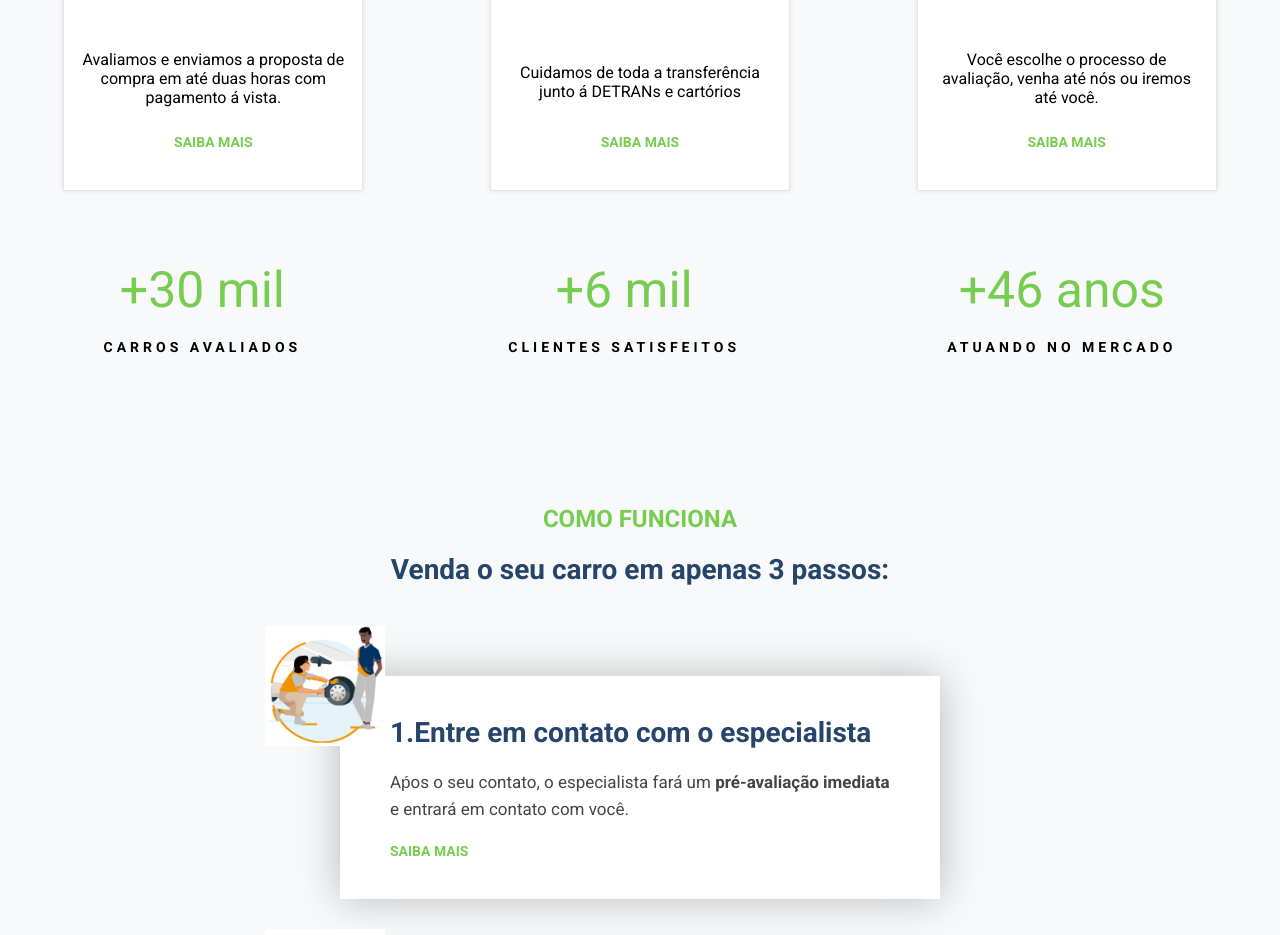
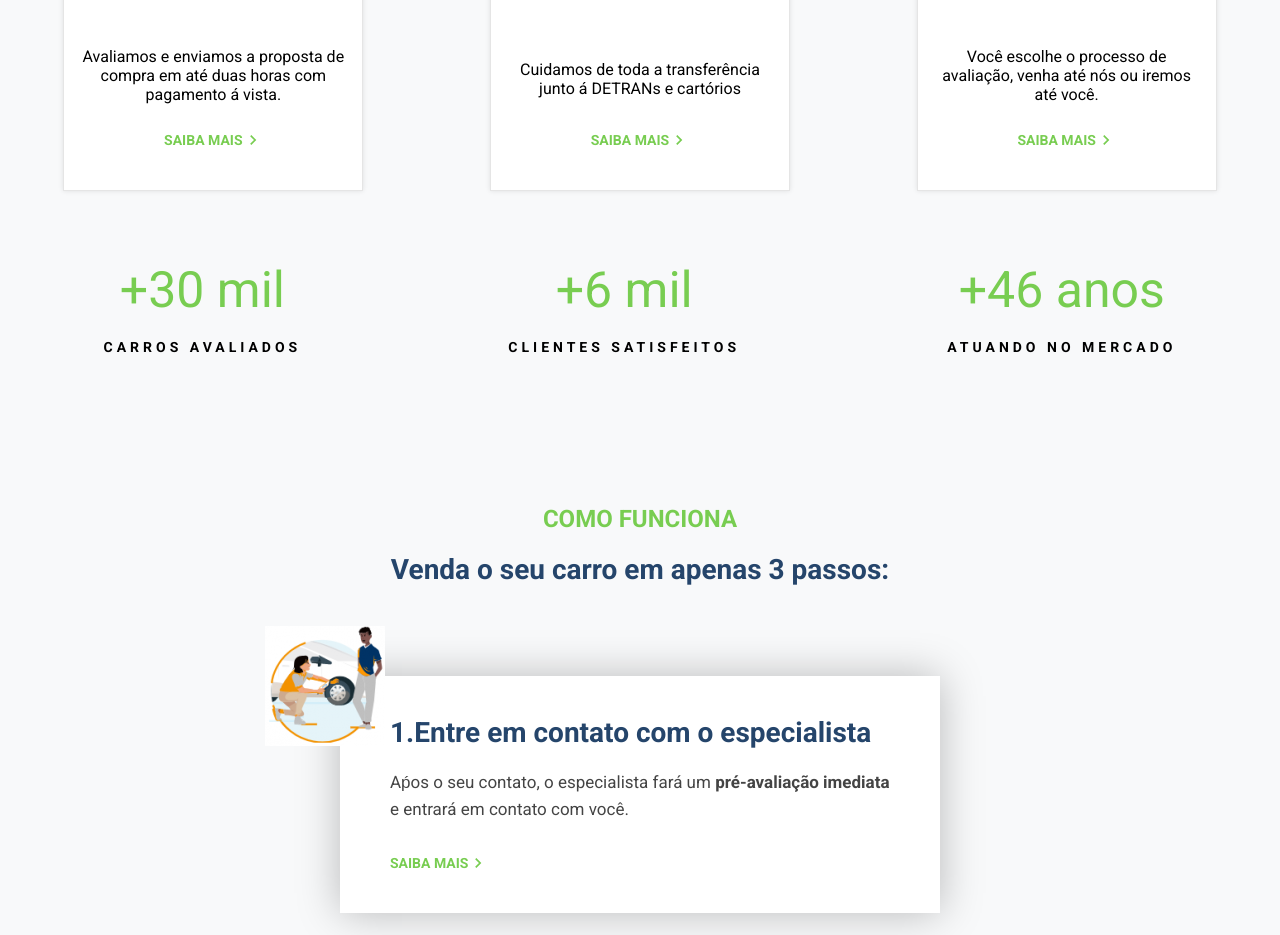
Before and after one commit to Wtheodoro/nextjs-hotsite, a Next.js app: page / in a window 1280 px wide. Shown: the part 1340-2275 px from the top of the page. Built offline with nearby package versions, Linux system fonts and the light colour scheme.

Commit message:
next icon

```diff
--- a/src/components/cards/BenefitCard/index.tsx
+++ b/src/components/cards/BenefitCard/index.tsx
@@ -1,4 +1,5 @@
 import React from 'react';
+import { MdNavigateNext } from 'react-icons/md'
 import * as S from './styles';
 
 interface BenefitCardProps {
@@ -18,7 +19,7 @@ const BenefitCard: React.FC<BenefitCardProps> = ({ icon, title, children }) => {
       <p>{children}</p>
 
       <S.LinkWrapper>
-        <span onClick={()=>alert("clickou")}>SAIBA MAIS</span>
+        <span onClick={()=>alert("clickou")}>SAIBA MAIS <MdNavigateNext/></span>
       </S.LinkWrapper>
     </S.Container>
   )
--- a/src/components/cards/BenefitCard/styles.ts
+++ b/src/components/cards/BenefitCard/styles.ts
@@ -31,4 +31,13 @@ export const LinkWrapper = styled.div`
   font-weight: 600;
   color: ${props => props.theme.colors.secondary};
   cursor: pointer;
+
+  span {
+    display: flex;
+    align-items: center;
+  }
+
+  svg {
+    font-size: 2rem;
+  }
 `
--- a/src/components/cards/StepByStepCard/index.tsx
+++ b/src/components/cards/StepByStepCard/index.tsx
@@ -3,6 +3,7 @@ import SubTitle from '../../headings/SubTitle';
 import Image from 'next/image'
 import * as S from './styles';
 import MediaMatch from '../../MediaMatch';
+import { MdNavigateNext } from 'react-icons/md';
 
 interface StepCardProps {
   title: string
@@ -33,7 +34,7 @@ const StepByStepCard: React.FC<StepCardProps> = ({
       <p>{children}</p>
 
       <S.LinkWrapper>
-        <span onClick={()=>alert("clickou")}>SAIBA MAIS</span>
+        <span onClick={()=>alert("clickou")}>SAIBA MAIS <MdNavigateNext/></span>
       </S.LinkWrapper>
     </S.Container>
   )
--- a/src/components/cards/StepByStepCard/styles.ts
+++ b/src/components/cards/StepByStepCard/styles.ts
@@ -8,11 +8,12 @@ export const Container = styled.div`
   text-align: start;
   box-shadow: 0px 0px 40px 0px rgba(0, 0, 0, 0.26);
 
-  > h3, p {
+  > h3 {
     margin-bottom: 2rem;
   }
 
   > p {
+    margin-bottom: 3rem;
     color: ${props => props.theme.colors.semiBlack};
     font-size: 1.7rem;
     font-weight: 400;
@@ -30,4 +31,13 @@ export const LinkWrapper = styled.div`
   font-weight: 600;
   color: ${props => props.theme.colors.secondary};
   cursor: pointer;
+
+  span {
+    display: flex;
+    align-items: center;
+  }
+
+  svg {
+    font-size: 2rem;
+  }
 `
--- a/src/views/Initial/styles.ts
+++ b/src/views/Initial/styles.ts
@@ -5,7 +5,8 @@ export const Container = styled.div`
   height: 100vh;
   background-image: url("/images/initial-background.jpg");
   background-size: cover;
-
+  /* margin equivalente ao h do mainHeader */
+  padding-top: 7rem;
   display: flex;
   justify-content: center;
   align-items: center;
```
